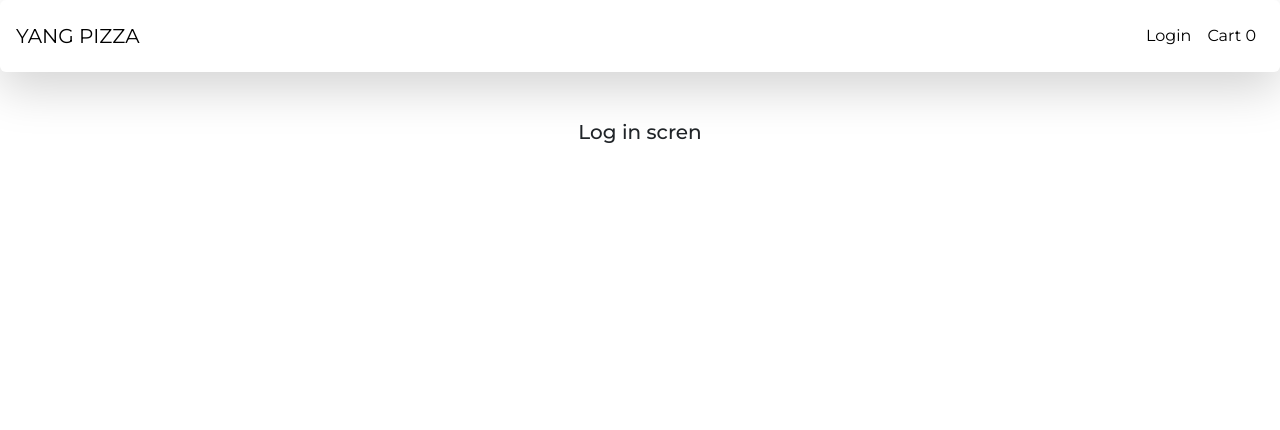
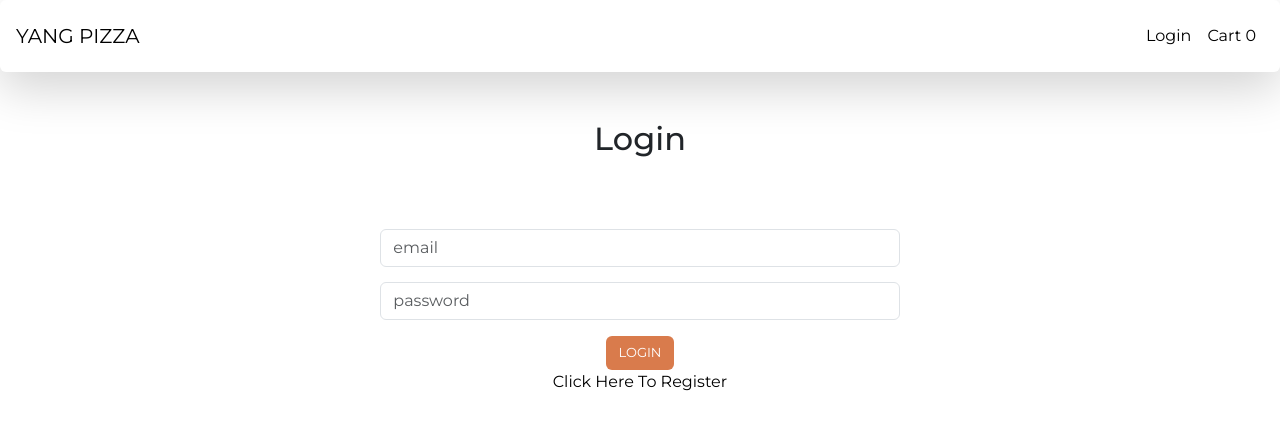
Before and after one commit to YangWu51/Food-Ordering-Web, a React (Create React App) app in the folder client/: page /login in a window 1280 px wide. Shown: the top 430 px of the page. Built offline with nearby package versions, Linux system fonts and the light colour scheme.

Commit message:
finish login page

```diff
--- a/client/src/actions/UserActions.js
+++ b/client/src/actions/UserActions.js
@@ -11,3 +11,20 @@ export const registerUser=(user)=>async dispatch=>{
     }
 
 }
+export const loginUser=(user)=>async dispatch=>{
+    dispatch({type: 'USER_LOGIN_REQUEST'})
+    try{
+        const response = await axios.post('/api/users/login', user)
+        console.log(response);
+        dispatch({type: 'USER_LOGIN_SUCCESS' , payload: response.data})
+        localStorage.setItem('currentUser', JSON.stringify(response.data))
+        window.location.href='/'
+    }catch(error){
+        dispatch({type: 'USER_LOGIN_FAILED', payload: error})
+    }
+}
+
+export const logoutUser=()=>dispatch=>{
+    localStorage.removeItem('currentUser')
+    window.location.href = '/login'
+}
--- a/client/src/screens/Loginscreen.js
+++ b/client/src/screens/Loginscreen.js
@@ -1,9 +1,41 @@
-import React from "react";
+import React, { useState } from "react";
+import {useDispatch, useSelector} from 'react-redux'
+import { loginUser} from "../actions/UserActions"
+export default function Loginscreen(){
+    const [email, setEmail] = useState("")
+    const [password, setPassword] = useState("")
+    const dispatch = useDispatch()
 
-export default function Loginscreen(){
+    function login(){
+        const user = {email , password}
+        dispatch(loginUser(user))
+    }
     return (
         <div>
-            <h1>Log in scren</h1>
+            <div className="row justify-content-center mt-5 w-300">
+                <h2>Login</h2>
+                <div className="col-md-5 mt-5">
+                <input
+                required
+                type="text"
+                placeholder="email"
+                className="form-control w-100"
+                value={email}
+                onChange={(e)=>{setEmail(e.target.value)}}/>
+
+                <input
+                required
+                type="text"
+                placeholder="password"
+                className="form-control"
+                value={password}
+                onChange={(e)=>{setPassword(e.target.value)}}/>
+
+                <button onClick={login} className="btn mt-3">LOGIN</button>
+                <br/>
+                <a style={{textDecoration: 'none', color: 'black'}} href="/register">Click Here To Register</a>
+                </div>
+            </div>
         </div>
     )
 }
```
Also changed, not shown: 1 other file (tests, documents, lock files or other folders).
